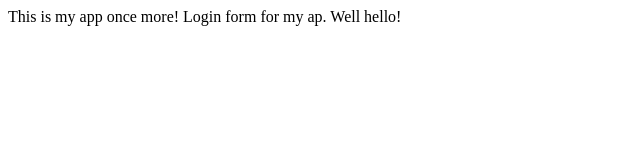
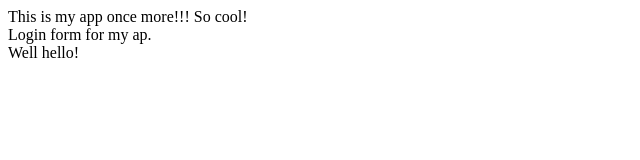
Before and after one commit to falc0neye/tutorialRepo, a plain HTML site: page index.html in a window 1280 px wide. Shown: the whole page, without its empty margins (0-640 px from the left). Drawn offline with Linux system fonts and the light colour scheme.

Commit message:
updated html

```diff
--- a/index.html
+++ b/index.html
@@ -1,10 +1,11 @@
+<!DOCTYPE html>
 <html>
     <head>
     <title>My App</title>
     </head>
     <body>
-        This is my app once more!
-        Login form for my ap.
+        This is my app once more!!! So cool!<br>
+        Login form for my ap.<br>
         Well hello!
     </body>
 </html>
```
